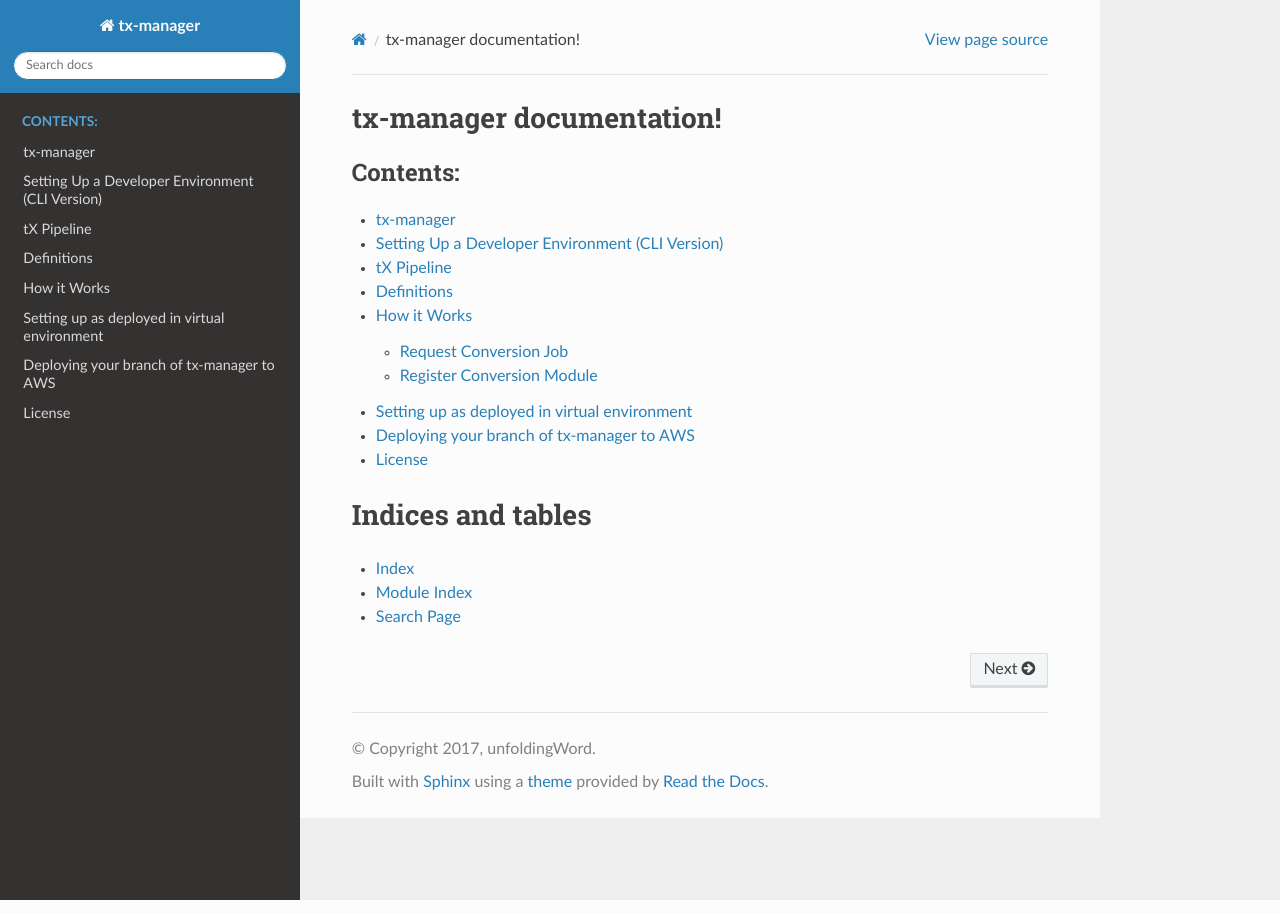
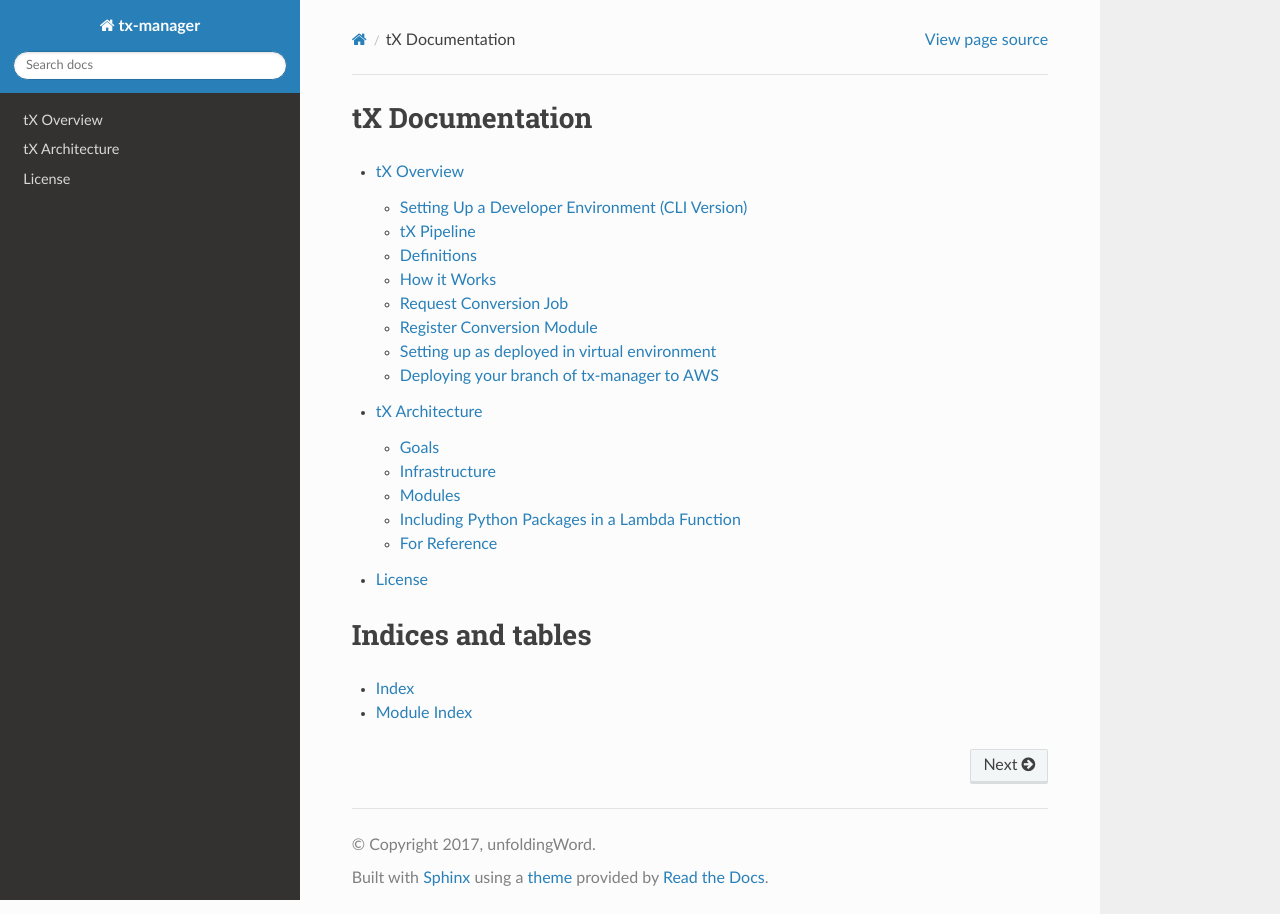
Before and after one commit to unfoldingWord-dev/tx-manager, a Sphinx documentation site: the page built from docs/index.rst, in a window 1280 px wide. Built offline with Sphinx 7.4.7 and the Read the Docs theme 2.0.0, drawn with Linux system fonts in a browser that asks for light colours.

Commit message:
Fixed documentation layout and formatting

```diff
--- a/README-tXArchitecture.rst
+++ b/docs/architecture.rst
@@ -63,6 +63,7 @@ Modules MUST all present an API endpoint that the other components of
 the system can use. Modules MAY present API endpoints that the public
 can use.
 
+Background: Issue for tX creation at https://github.com/unfoldingWord-dev/door43.org/issues/53.
 
 Separating Production from Development and Test
 ~~~~~~~~~~~~~~~~~~~~~~~~~~~~~~~~~~~~~~~~~~~~~~~
--- a/docs/index.rst
+++ b/docs/index.rst
@@ -1,11 +1,11 @@
-tx-manager documentation!
-=========================
+tX Documentation
+================
 
 .. toctree::
    :maxdepth: 2
-   :caption: Contents:
 
    readme
+   architecture
    license
 
 Indices and tables
@@ -13,4 +13,3 @@ Indices and tables
 
 * :ref:`genindex`
 * :ref:`modindex`
-* :ref:`search`
```
Also changed, not shown: other parts of docs/architecture.rst (+2 -2 lines), README.rst (+27 -28 lines), docs/overview.rst (deleted, +0 -20 lines).
